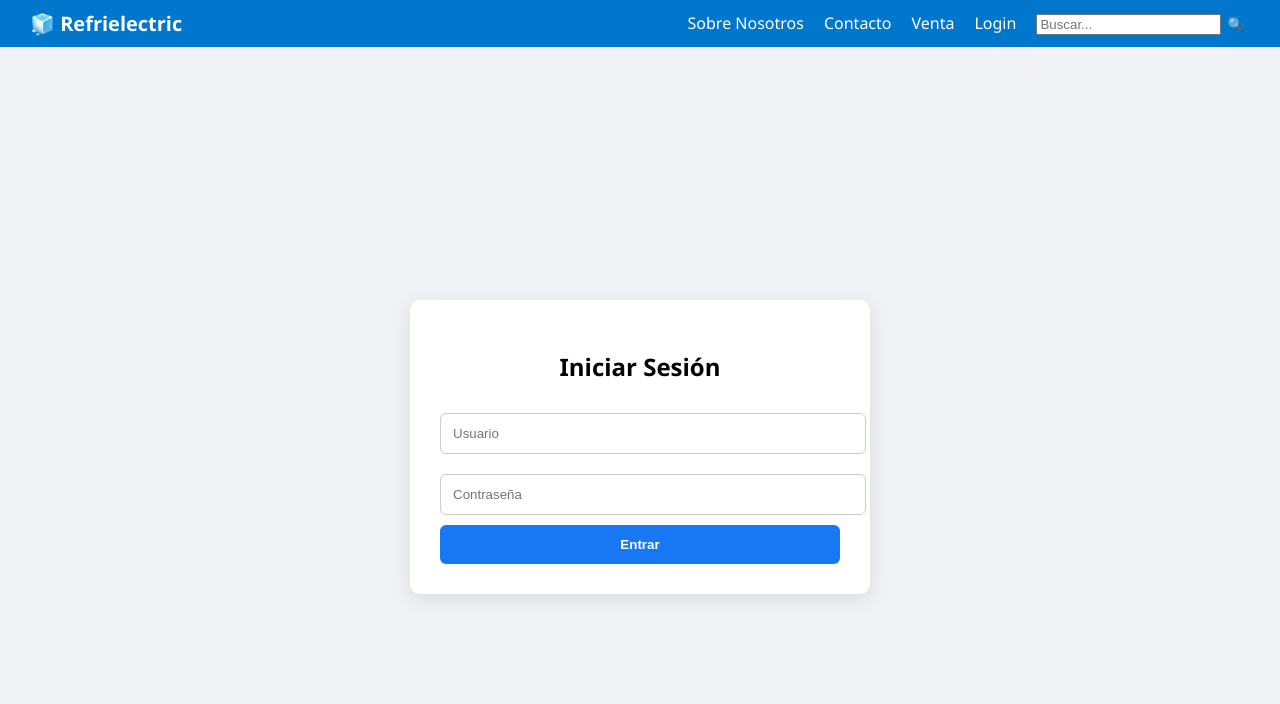
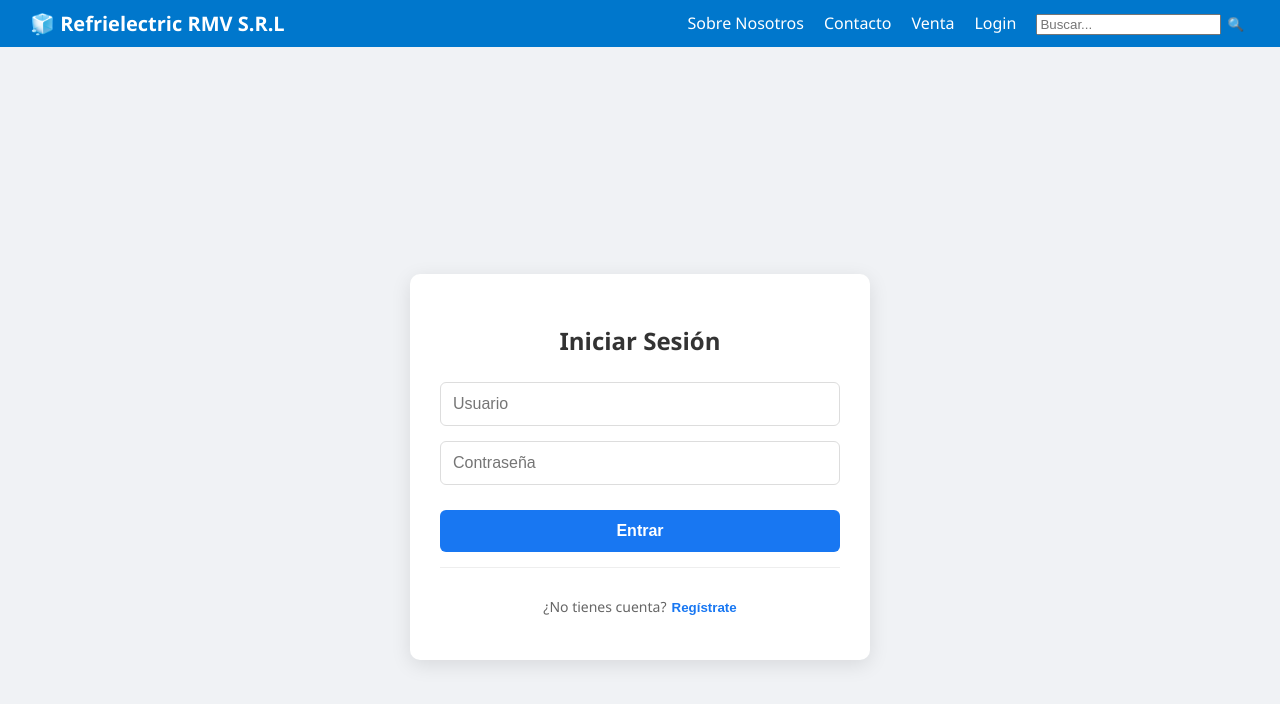
Before and after one commit to khaterine17/Proyecto-Final, a React (Vite) app in the folder proyecto_final/: page /Login in a window 1280 px wide. Shown: the top 704 px of the page. Built offline with nearby package versions, Linux system fonts and the light colour scheme.

Commit message:
add registrarse

```diff
--- a/proyecto_final/src/App.jsx
+++ b/proyecto_final/src/App.jsx
@@ -1,5 +1,5 @@
 // App.jsx
-import React,{useState} from 'react';
+import React, { useState } from 'react';
 import { Routes, Route, Link } from 'react-router-dom';
 import SobreNosotros from './SobreNosotros.jsx';
 import Contacto from './Contacto.jsx';
@@ -24,7 +24,7 @@ function App() {
         <div>
             <div className="navbar">
                 <div className="logo">
-                    🧊 Refrielectric
+                    🧊 Refrielectric RMV S.R.L
                 </div>
                 <div className="nav-links">
                     <Link to="/SobreNosotros">Sobre Nosotros</Link>
@@ -41,9 +41,10 @@ function App() {
                                 onChange={handleSearch}
                             />
                             <button type="submit" style={{
-                             backgroundColor: 'transparent' ,
+                                backgroundColor: 'transparent',
                                 border: 'none',
-                             cursor : 'pointer' }}>🔍
+                                cursor: 'pointer'
+                            }}>🔍
                             </button>
                         </form>
                     </div>
--- a/proyecto_final/src/Login.jsx
+++ b/proyecto_final/src/Login.jsx
@@ -1,57 +1,242 @@
 import React, { useState } from 'react';
 
 const Login = () => {
-    const [username, setUsername] = useState('');
-    const [password, setPassword] = useState('');
-    const [error, setError] = useState('');
+    // Estados para login
+    const [loginData, setLoginData] = useState({
+        username: '',
+        password: ''
+    });
+    const [loginError, setLoginError] = useState('');
 
-    const handleSubmit = (e) => {
+    // Estados para registro
+    const [registerData, setRegisterData] = useState({
+        nombre: '',
+        apellido: '',
+        email: '',
+        telefono: '',
+        password: '',
+        confirmPassword: ''
+    });
+    const [registerErrors, setRegisterErrors] = useState({});
+    const [registerSuccess, setRegisterSuccess] = useState(false);
+    const [showRegister, setShowRegister] = useState(false);
+
+    // Manejadores para login
+    const handleLoginChange = (e) => {
+        const { name, value } = e.target;
+        setLoginData({
+            ...loginData,
+            [name]: value
+        });
+    };
+
+    const handleLoginSubmit = (e) => {
         e.preventDefault();
 
-        if (username === 'admin' && password === '1234') {
+        // OBSERVAR MAS ADELANTE KVM 2025-05-02
+        if (loginData.username === 'admin' && loginData.password === '1234') {
             alert('Inicio de sesión exitoso');
-            // Redirigir o cambiar estado según tu router
-            // Por ejemplo, usando react-router-dom:
-            // navigate("/dashboard");
         } else {
-            setError('Usuario o contraseña incorrectos');
+            setLoginError('Usuario o contraseña incorrectos');
+        }
+    };
+
+    // Manejadores para registro
+    const handleRegisterChange = (e) => {
+        const { name, value } = e.target;
+        setRegisterData({
+            ...registerData,
+            [name]: value
+        });
+    };
+
+    // AQUI CREO QUE VA LO DE ACEPTACION CON EMAIL KVM 2025-05-02
+    const validateRegister = () => {
+        const newErrors = {};
+        if (!registerData.nombre.trim()) newErrors.nombre = 'Nombre es requerido';
+        if (!registerData.apellido.trim()) newErrors.apellido = 'Apellido es requerido';
+        if (!registerData.email.trim()) {
+            newErrors.email = 'Email es requerido';
+        } else if (!/^[^\s@]+@[^\s@]+\.[^\s@]+$/.test(registerData.email)) {
+            newErrors.email = 'Email no válido';
+        }
+        if (!registerData.telefono.trim()) newErrors.telefono = 'Teléfono es requerido';
+        if (!registerData.password) {
+            newErrors.password = 'Contraseña es requerida';
+        } else if (registerData.password.length < 6) {
+            newErrors.password = 'Mínimo 6 caracteres';
+        }
+        if (registerData.password !== registerData.confirmPassword) {
+            newErrors.confirmPassword = 'Las contraseñas no coinciden';
+        }
+
+        setRegisterErrors(newErrors);
+        return Object.keys(newErrors).length === 0;
+    };
+
+    const handleRegisterSubmit = (e) => {
+        e.preventDefault();
+        if (validateRegister()) {
+            console.log('Datos de registro:', registerData);
+            setRegisterSuccess(true);
+            setTimeout(() => {
+                setRegisterData({
+                    nombre: '',
+                    apellido: '',
+                    email: '',
+                    telefono: '',
+                    password: '',
+                    confirmPassword: ''
+                });
+                setRegisterSuccess(false);
+            }, 3000);
         }
     };
 
     return (
         <div style={styles.container}>
-            <form onSubmit={handleSubmit} style={styles.form}>
+            {/* Formulario de Login */}
+            <form onSubmit={handleLoginSubmit} style={styles.form}>
                 <h2 style={styles.title}>Iniciar Sesión</h2>
+                <div style={styles.formGroup}>
                     <input
                         type="text"
+                        name="username"
+                        value={loginData.username}
+                        onChange={handleLoginChange}
+                        style={styles.input}
                         placeholder="Usuario"
-                    value={username}
-                    onChange={(e) => setUsername(e.target.value)}
-                    style={styles.input}
                         required
                     />
+                </div>
+                <div style={styles.formGroup}>
                     <input
                         type="password"
+                        name="password"
+                        value={loginData.password}
+                        onChange={handleLoginChange}
+                        style={styles.input}
                         placeholder="Contraseña"
-                    value={password}
-                    onChange={(e) => setPassword(e.target.value)}
-                    style={styles.input}
                         required
                     />
-                <button type="submit" style={styles.button}>Entrar</button>
-                {error && <p style={styles.error}>{error}</p>}
+                </div>
+                {loginError && <p style={styles.errorText}>{loginError}</p>}
+                <button type="submit" style={styles.loginButton}>Entrar</button>
+
+                <div style={styles.toggleForm}>
+                    <p style={styles.toggleText}>
+                        ¿No tienes cuenta?
+                        <button
+                            type="button"
+                            style={styles.toggleButton}
+                            onClick={() => setShowRegister(!showRegister)}
+                        >
+                            {showRegister ? 'Iniciar Sesión' : 'Regístrate'}
+                        </button>
+                    </p>
+                </div>
             </form>
+
+            {/* Formulario de Registro (se muestra alternativamente) */}
+            {showRegister && (
+                <form onSubmit={handleRegisterSubmit} style={{ ...styles.form, marginTop: '20px' }}>
+                    <h2 style={styles.title}>Registro de Nueva Cuenta</h2>
+
+                    <div style={styles.formGroup}>
+                        <input
+                            type="text"
+                            name="nombre"
+                            value={registerData.nombre}
+                            onChange={handleRegisterChange}
+                            style={styles.input}
+                            placeholder="Nombre"
+                        />
+                        {registerErrors.nombre && <span style={styles.errorText}>{registerErrors.nombre}</span>}
+                    </div>
+
+                    <div style={styles.formGroup}>
+                        <input
+                            type="text"
+                            name="apellido"
+                            value={registerData.apellido}
+                            onChange={handleRegisterChange}
+                            style={styles.input}
+                            placeholder="Apellido"
+                        />
+                        {registerErrors.apellido && <span style={styles.errorText}>{registerErrors.apellido}</span>}
+                    </div>
+
+                    <div style={styles.formGroup}>
+                        <input
+                            type="email"
+                            name="email"
+                            value={registerData.email}
+                            onChange={handleRegisterChange}
+                            style={styles.input}
+                            placeholder="Email"
+                        />
+                        {registerErrors.email && <span style={styles.errorText}>{registerErrors.email}</span>}
+                    </div>
+
+                    <div style={styles.formGroup}>
+                        <input
+                            type="tel"
+                            name="telefono"
+                            value={registerData.telefono}
+                            onChange={handleRegisterChange}
+                            style={styles.input}
+                            placeholder="Teléfono"
+                        />
+                        {registerErrors.telefono && <span style={styles.errorText}>{registerErrors.telefono}</span>}
+                    </div>
+
+                    <div style={styles.formGroup}>
+                        <input
+                            type="password"
+                            name="password"
+                            value={registerData.password}
+                            onChange={handleRegisterChange}
+                            style={styles.input}
+                            placeholder="Contraseña (mínimo 6 caracteres)"
+                        />
+                        {registerErrors.password && <span style={styles.errorText}>{registerErrors.password}</span>}
+                    </div>
+
+                    <div style={styles.formGroup}>
+                        <input
+                            type="password"
+                            name="confirmPassword"
+                            value={registerData.confirmPassword}
+                            onChange={handleRegisterChange}
+                            style={styles.input}
+                            placeholder="Confirmar Contraseña"
+                        />
+                        {registerErrors.confirmPassword && <span style={styles.errorText}>{registerErrors.confirmPassword}</span>}
+                    </div>
+
+                    <button type="submit" style={styles.registerButton}>Registrarse</button>
+
+                    {registerSuccess && (
+                        <div style={styles.successMessage}>
+                            ¡Registro exitoso! Redirigiendo...
+                        </div>
+                    )}
+                </form>
+            )}
         </div>
     );
 };
 
+// DISENO DE LA PAGINA DE LOGIN KVM 2025-05-02
 const styles = {
     container: {
         display: 'flex',
+        flexDirection: 'column',
         justifyContent: 'center',
         alignItems: 'center',
-        height: '100vh',
+        minHeight: '100vh',
         background: '#f0f2f5',
+        padding: '20px'
     },
     form: {
         background: '#fff',
@@ -59,33 +244,81 @@ const styles = {
         borderRadius: '10px',
         boxShadow: '0 5px 20px rgba(0,0,0,0.1)',
         width: '100%',
-        maxWidth: '400px',
+        maxWidth: '400px'
     },
     title: {
         textAlign: 'center',
-        marginBottom: '20px',
+        marginBottom: '25px',
+        color: '#333'
+    },
+    formGroup: {
+        marginBottom: '15px'
     },
     input: {
         width: '100%',
         padding: '12px',
-        margin: '10px 0',
-        border: '1px solid #ccc',
+        border: '1px solid #ddd',
         borderRadius: '6px',
+        fontSize: '16px',
+        boxSizing: 'border-box'
     },
-    button: {
+    loginButton: {
         width: '100%',
         padding: '12px',
         backgroundColor: '#1877f2',
         color: 'white',
         border: 'none',
         borderRadius: '6px',
+        fontSize: '16px',
         fontWeight: 'bold',
         cursor: 'pointer',
+        marginTop: '10px'
     },
-    error: {
-        color: 'red',
+    registerButton: {
+        width: '100%',
+        padding: '12px',
+        backgroundColor: '#42b72a',
+        color: 'white',
+        border: 'none',
+        borderRadius: '6px',
+        fontSize: '16px',
+        fontWeight: 'bold',
+        cursor: 'pointer',
+        marginTop: '10px'
+    },
+    errorText: {
+        color: '#ff3333',
+        fontSize: '12px',
+        marginTop: '5px',
+        display: 'block'
+    },
+    successMessage: {
+        backgroundColor: '#d4edda',
+        color: '#155724',
+        padding: '10px',
+        borderRadius: '4px',
+        marginTop: '15px',
         textAlign: 'center',
-        marginTop: '10px',
+        fontSize: '14px'
+    },
+    toggleForm: {
+        textAlign: 'center',
+        marginTop: '15px',
+        paddingTop: '15px',
+        borderTop: '1px solid #eee'
+    },
+    toggleText: {
+        color: '#666',
+        fontSize: '14px'
+    },
+    toggleButton: {
+        background: 'none',
+        border: 'none',
+        color: '#1877f2',
+        cursor: 'pointer',
+        fontWeight: 'bold',
+        marginLeft: '5px',
+        padding: '0'
     }
 };
 
```
Lines whose indentation alone changed are shown as unchanged.
